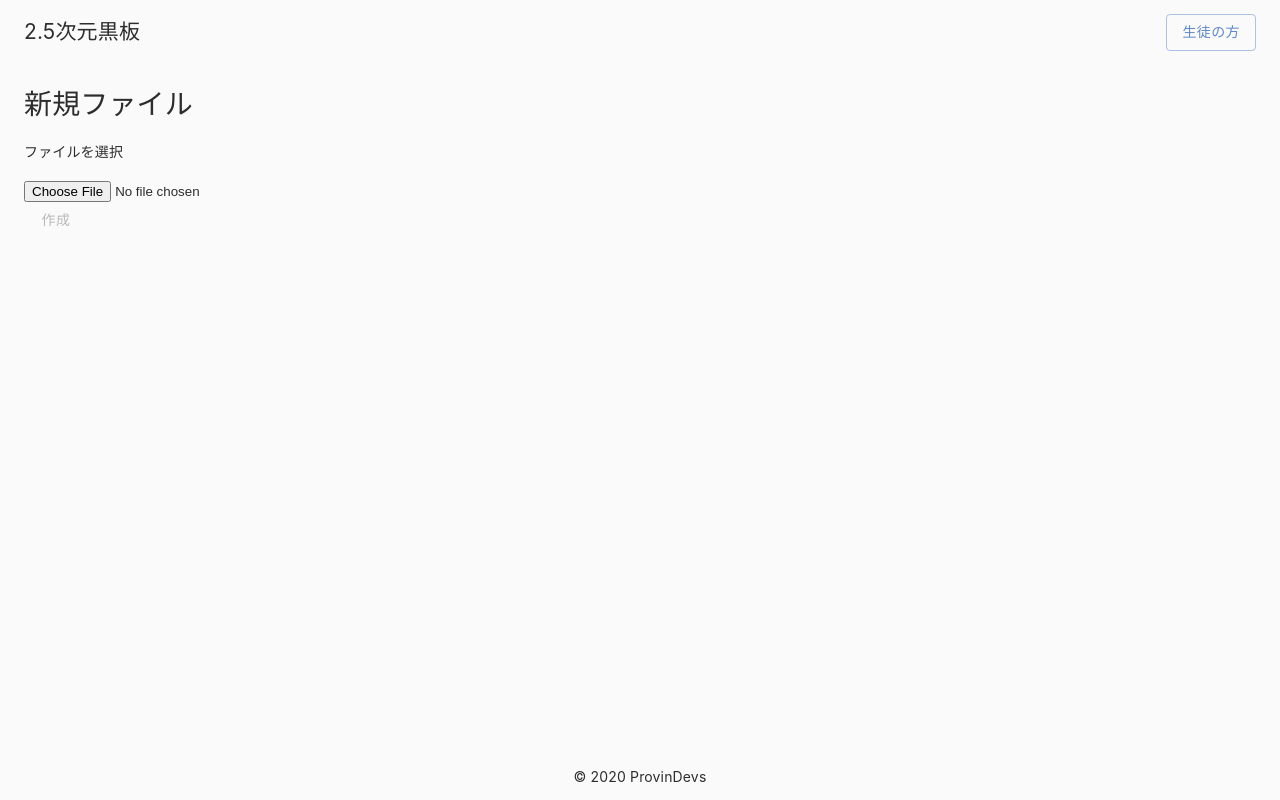
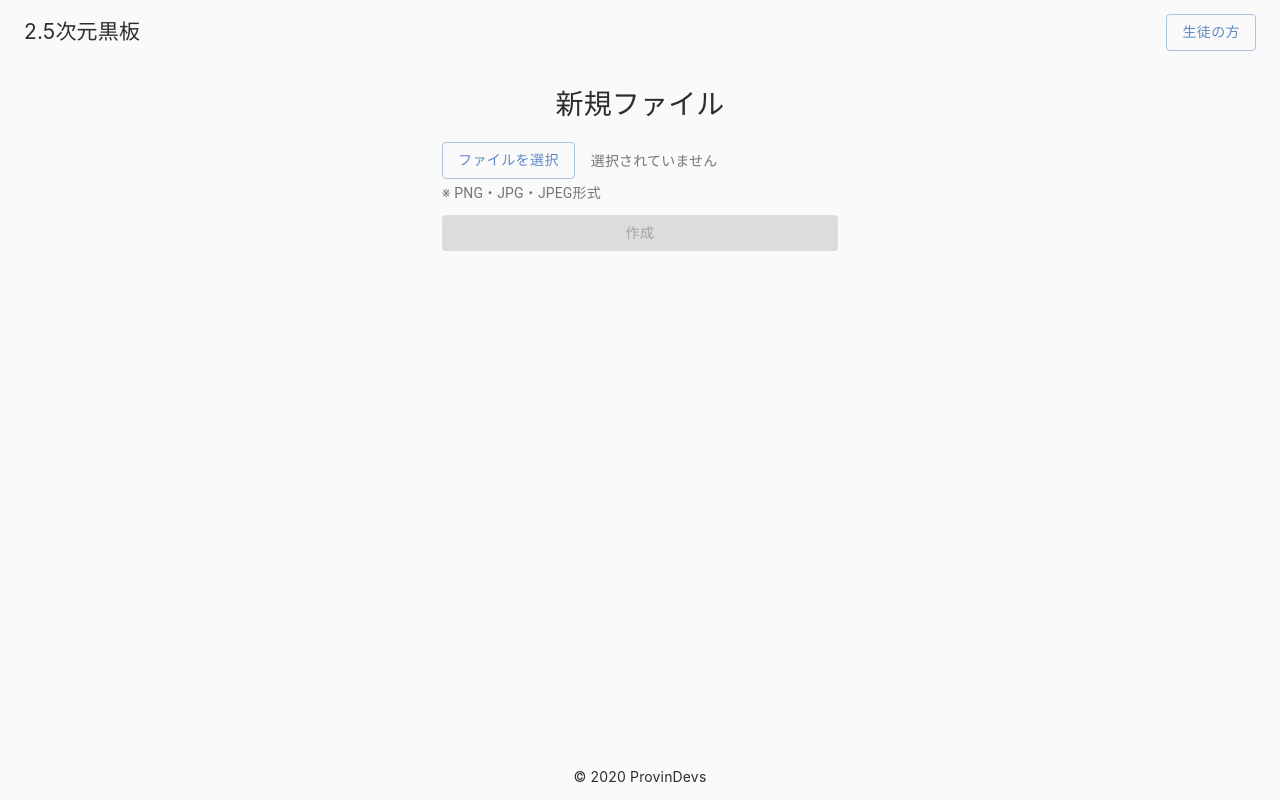
Before and after one commit to ProvinDevs/2020vol1-frontend, a React app: page /teacher/class/1/newFile in a window 1280 px wide. Built offline with nearby package versions, Linux system fonts and the light colour scheme; a web font is replaced by a local one.

Commit message:
画面整えた

```diff
--- /dev/null
+++ b/src/components/common/FileName.ts
@@ -0,0 +1,12 @@
+export type FileNameProps = {
+  maxLength: number;
+  name: string;
+};
+
+export const FileName = (props: FileNameProps): string => {
+  let name = props.name;
+  if (name.length > props.maxLength + 6) {
+    name = name.substr(0, props.maxLength - 1) + "..." + name.substr(-6);
+  }
+  return name;
+};
--- a/src/pages/ClassEditPage/fileCard.tsx
+++ b/src/pages/ClassEditPage/fileCard.tsx
@@ -1,4 +1,4 @@
-import React from "react";
+import React, { FC } from "react";
 import {
   Card,
   CardContent,
@@ -11,13 +11,15 @@ import {
 import { File } from "../../api";
 import { Delete } from "@material-ui/icons";
 
+import { FileName, FileNameProps } from "../../components/common/FileName";
+
 interface Props {
   mode: "Processing" | "Disabled" | "Clickable";
   file: File;
   onDeleteButtonClick: () => void;
 }
 
-const FileCard = (props: Props): JSX.Element => {
+const FileCard: FC<Props> = (props: Props) => {
   const date = props.file.resourceInfo.createdAt.format("YYYY年MM月DD日 HH:mm:ss");
 
   const buttonElm = (() => {
@@ -47,12 +49,16 @@ const FileCard = (props: Props): JSX.Element => {
     }
   })();
 
+  const fileName = props.file.resourceInfo.fileName;
+  const fileNameP: FileNameProps = { maxLength: 6, name: fileName };
+  const Title = FileName(fileNameP);
+
   return (
     <GridListTile>
       <Card style={{ margin: "2%" }}>
         <CardContent>
           <Typography variant="h5" component="h3">
-            {props.file.resourceInfo.fileName}
+            {Title}
           </Typography>
           <Typography variant="body2" component="p">
             作成日時: {date}
--- a/src/pages/FileCreatePage.tsx
+++ b/src/pages/FileCreatePage.tsx
@@ -1,10 +1,14 @@
-import React, { ChangeEvent } from "react";
+import React, { ChangeEvent, FC, useState } from "react";
 import { useParams, useHistory } from "react-router-dom";
+import { Button, Typography, Container } from "@material-ui/core";
+
 import Header, { HeaderProps } from "../components/common/Header";
 import PageContainer from "../components/common/Container";
 import { ApiClient, ClassID } from "../api";
-import { Button } from "@material-ui/core";
+import { FileName, FileNameProps } from "../components/common/FileName";
 import moment from "moment";
+
+import styles from "../scss/pages/fileCreatePage.scss";
 
 const headerProps: HeaderProps = {
   role: "生徒",
@@ -13,6 +17,7 @@ const headerProps: HeaderProps = {
 
 interface State {
   file?: File;
+  name: string;
 }
 
 interface BaseProps {
@@ -70,20 +75,46 @@ const onFormSubmit = (
   });
 };
 
-const FileCreateBase = (props: BaseProps): JSX.Element => {
-  const [state, setState] = React.useState<State>({ file: undefined });
+const FileCreateBase: FC<BaseProps> = (props) => {
+  const [state, setState] = useState<State>({ file: undefined, name: "選択されていません" });
+
+  const setFileState = (event: ChangeEvent) => {
+    const file = fileSelecteHandler(event);
+    let name = "選択されていません";
+    if (file !== undefined) {
+      const props: FileNameProps = { maxLength: 8, name: file.name };
+      name = FileName(props);
+    }
+    setState({ file: file, name: name });
+  };
+
   return (
     <>
       <form>
-        <div>
-          <h4>ファイルを選択</h4>
+        <div className={styles.inputContainer}>
           <input
             type="file"
             accept=".png,.jpg,jpeg"
-            onChange={(event) => setState({ file: fileSelecteHandler(event) })}
+            id="contained-button-file"
+            className={styles.input}
+            onChange={(event) => setFileState(event)}
           />
+          <label htmlFor="contained-button-file" className={styles.inputLabel}>
+            <Button variant="outlined" color="primary" component="span">
+              ファイルを選択
+            </Button>
+            <Typography variant="body2" color="textSecondary" component="p">
+              {state.name}
+            </Typography>
+          </label>
+          <Typography color="textSecondary" variant="body2" component="p">
+            ※ PNG・JPG・JPEG形式
+          </Typography>
         </div>
         <Button
+          fullWidth
+          variant="contained"
+          color="primary"
           disabled={state.file == null}
           onClick={() => onFormSubmit(props.id, state.file, props.client, props.createdHandler)}
         >
@@ -104,8 +135,10 @@ const FileCreatePage = (props: PageProps): JSX.Element => {
     <>
       <Header {...headerProps} />
       <PageContainer>
-        <h1>新規ファイル</h1>
-        <FileCreateBase client={props.client} id={id} createdHandler={onCreatedEvent} />
+        <Container maxWidth="xs">
+          <h1 className={styles.title}>新規ファイル</h1>
+          <FileCreateBase client={props.client} id={id} createdHandler={onCreatedEvent} />
+        </Container>
       </PageContainer>
     </>
   );
--- /dev/null
+++ b/src/scss/pages/fileCreatePage.scss
@@ -0,0 +1,31 @@
+@use "../mediaqueries";
+
+.input {
+  display: none;
+  &Label {
+    margin-bottom: 1%;
+    > * + * {
+      padding-top: 1%;
+    }
+  }
+  &Container {
+    margin-bottom: 3%;
+  }
+}
+
+.title {
+  text-align: center;
+}
+
+@include mediaqueries.pc {
+  .input {
+    &Label {
+      display: flex;
+      align-items: center;
+      > * + * {
+        padding-left: 1rem;
+        padding-top: 0;
+      }
+    }
+  }
+}
```
